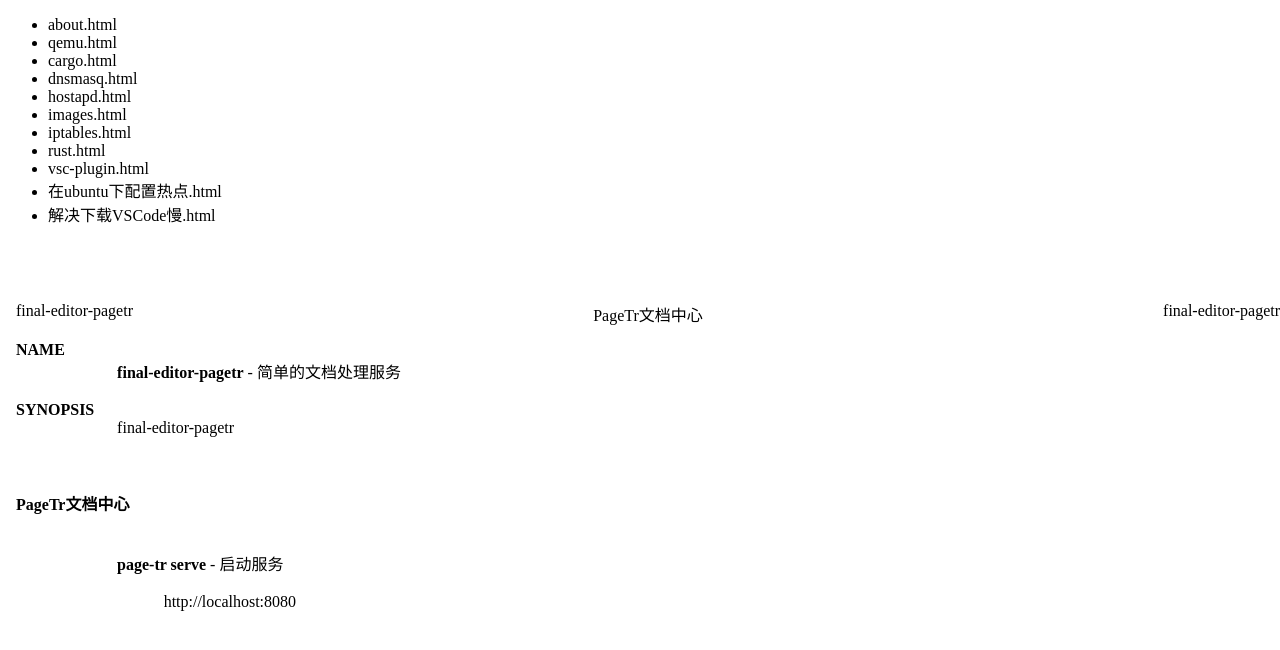
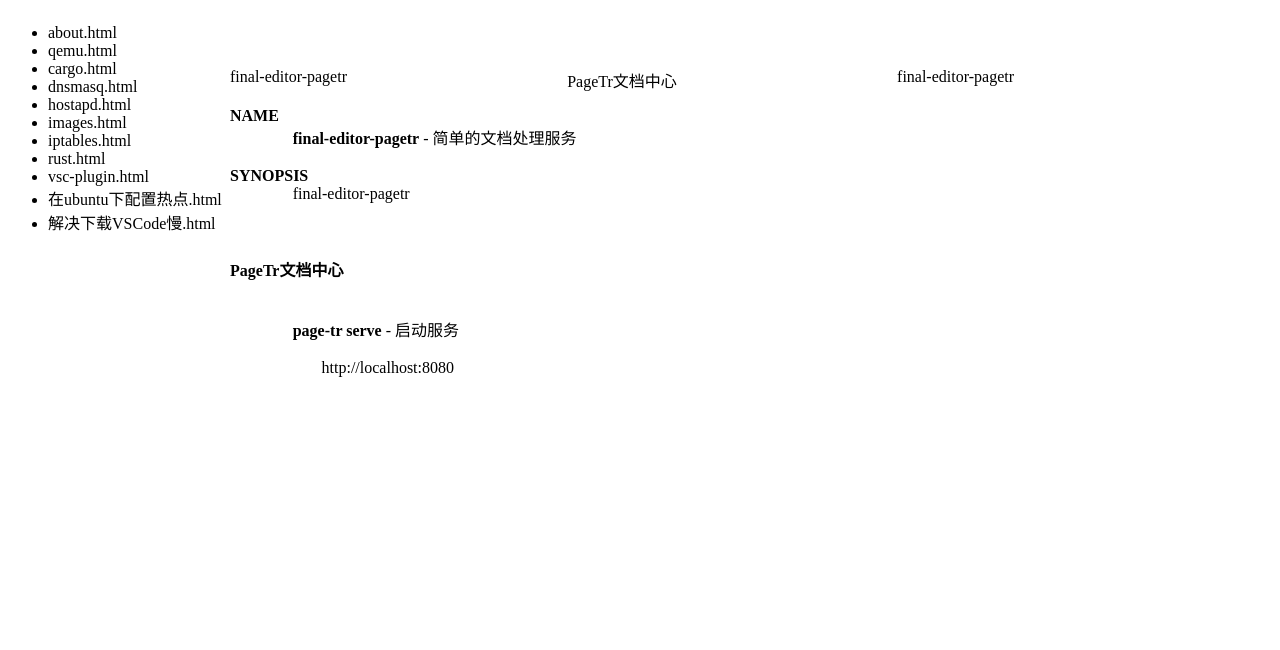
Before and after one commit to zinface/zinface.github.io, a plain HTML site: page index.html in a window 1280 px wide. Drawn offline with Linux system fonts and the light colour scheme.

Commit message:
update index.html

```diff
--- a/index.html
+++ b/index.html
@@ -10,7 +10,12 @@
             width: 100%;
             height: 100%;
         }
+        html body {
+            display: inline-flex;
+        }
         iframe {
+            flex: auto;
+            max-width: 800px;
             height: 100%;
             overflow: auto;
         }
```
